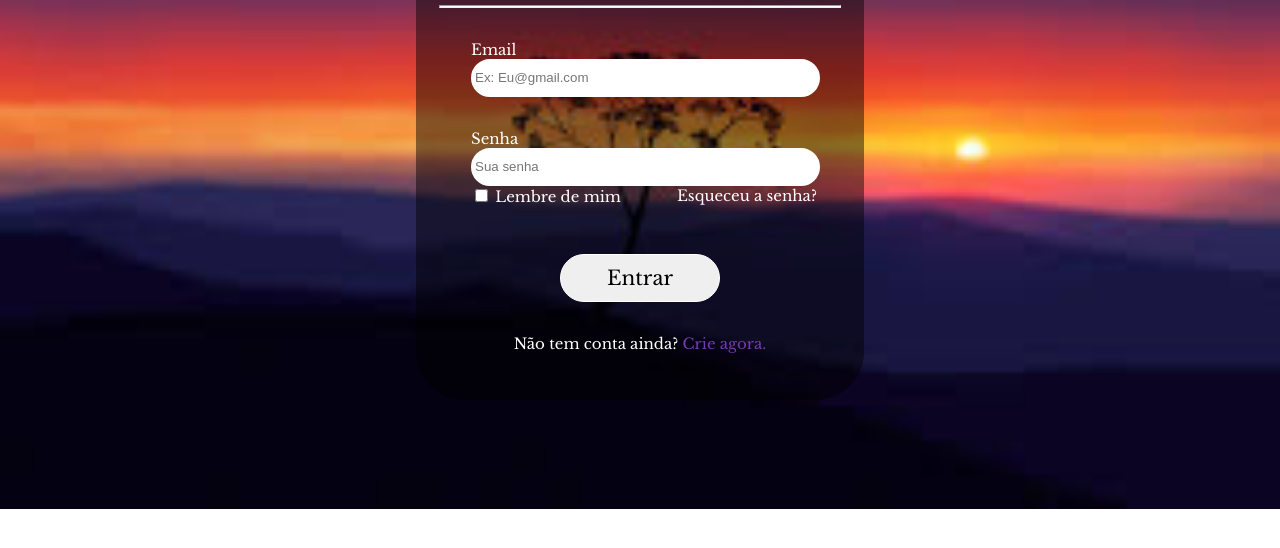
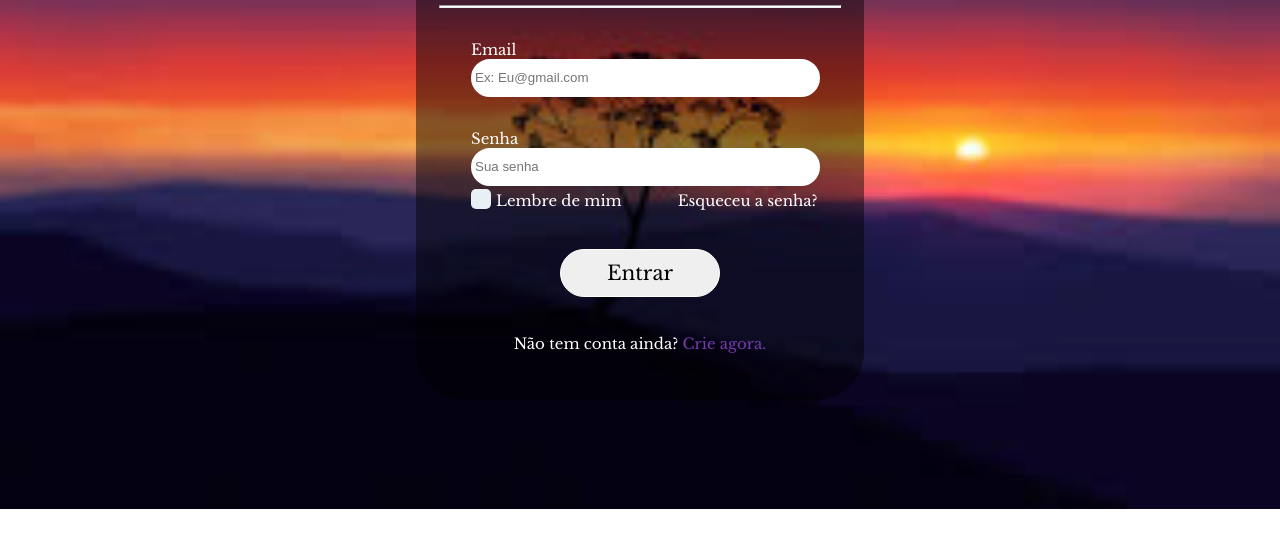
Before and after one commit to Lorrany09/Tela-de-login, a plain HTML site: page index.html in a window 1280 px wide. Shown: the part 208-756 px from the top of the page. Drawn offline with nearby package versions, Linux system fonts and the light colour scheme.

Commit message:
adicionando detalhes

```diff
--- a/index.css
+++ b/index.css
@@ -22,7 +22,7 @@ main{
     color: white;
 }
 
-.telaDeLogin, .titulo, .botao, .criarConta{
+.telaDeLogin, .titulo, .botao, .criarConta, .lembreSenha{
     display: flex;
     justify-content: center;
 }
@@ -77,7 +77,7 @@ button{
     width: 10rem;
     border-radius: 12rem;
     border: 1px solid white;
-    margin-top: 3rem;
+    margin-top: 1.5rem;
     font-family: 'libre baskerville', libre;
     font-size: 20px;
 }
@@ -95,9 +95,43 @@ input:hover{
 
 p{
     padding: 0;
-    margin: 0;
+    margin-top: 5px;
 }
 
 label{
     display: block;
 }
+
+#opcao1{
+    display: none;
+}
+
+.container input {
+    display: none;
+}
+
+.checkmark {
+    width: 20px;
+    height: 20px;
+    background: #e8f0f6;
+    display: inline-block;
+    border-radius: 5px;
+    position: relative;
+    margin: 3px 5px 0px 0px;
+}
+
+.checkmark:hover{
+    background-color: beige;
+}
+
+.container input:checked + .checkmark::after {
+    content: "";
+    position: absolute;
+    left: 6px;
+    top: 2px;
+    width: 5px;
+    height: 10px;
+    border: solid rgb(117, 58, 172);
+    border-width: 0px 2px 2px 0px;
+    transform: rotate(45deg);
+}
--- a/index.html
+++ b/index.html
@@ -4,6 +4,7 @@
     <meta charset="UTF-8">
     <meta name="viewport" content="width=device-width, initial-scale=1.0">
     <title>Login</title>
+    <link rel="icon" href="img/sol.png" type="image/png">
     <link rel="stylesheet" href="index.css">
 </head>
 <body>
@@ -25,10 +26,11 @@
                     </div>
                     <div class="terceiros">
                         <div class="lembreSenha">
-                            <label class="checkbox">
-                                <input type="checkbox" id="opcao1">
-                                Lembre de mim
+                            <label class="container">
+                                <input type="checkbox">
+                                <span class="checkmark"></span>
                             </label>
+                            <p>Lembre de mim</p>
                         </div>
                         <div class="link">
                             <a href="#"><p>Esqueceu a senha?</p></a>
```
Also changed, not shown: cadastro.html (+1 -0 lines), img/sol.png (added).
